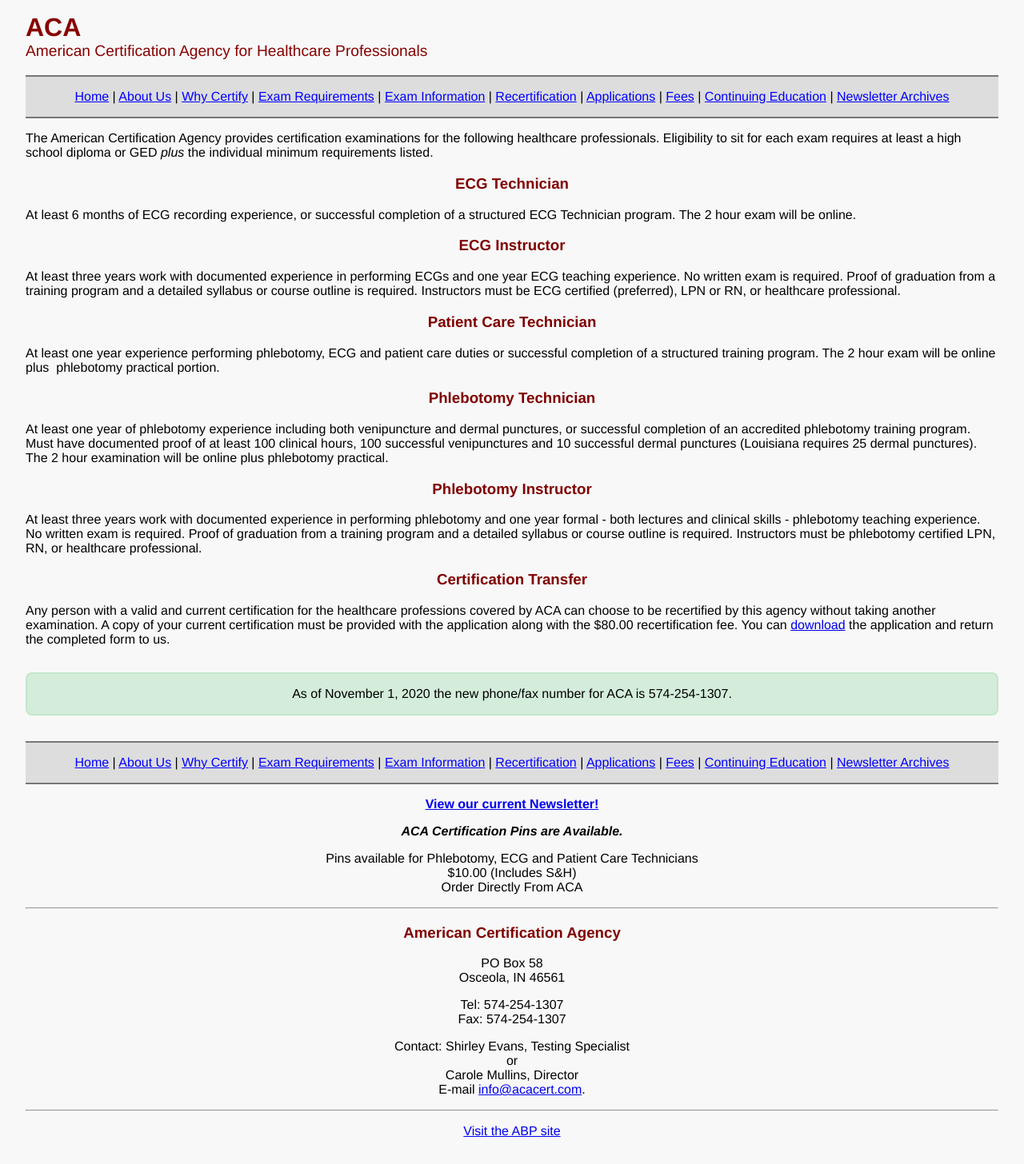
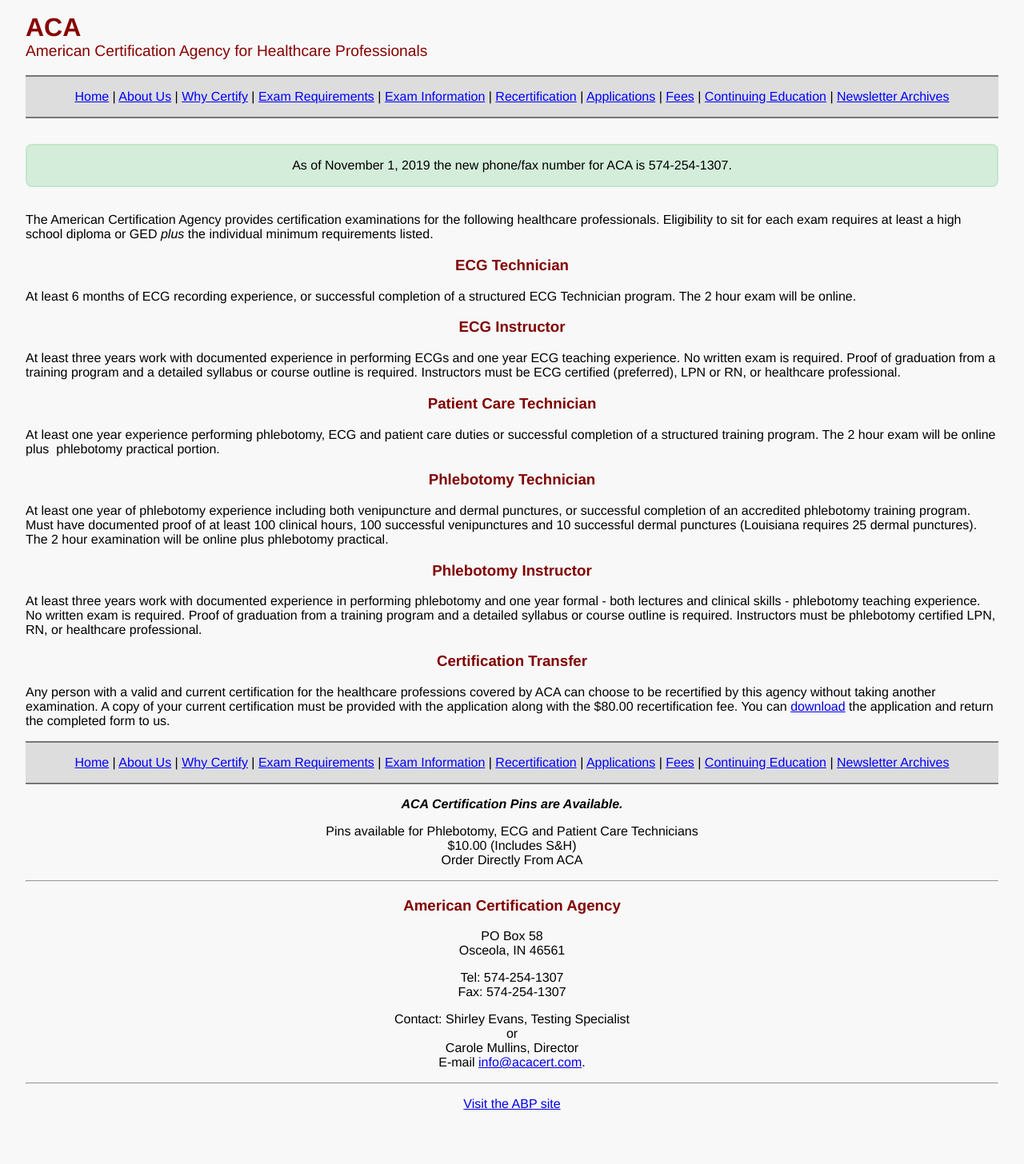
Before and after one commit to erunyon/acacert.com, a Jekyll site: the page built from index.html, in a window 1280 px wide. Shown: the whole page at 80% size. Built offline with Jekyll 4.4.1, drawn with Linux system fonts in a browser that asks for light colours; after the commit the page ends 1422 px from its top, so only the background shows below that.

Commit message:
Move phone notice to top of homepage; Remove newsletter link

```diff
--- a/_layouts/default.html
+++ b/_layouts/default.html
@@ -39,7 +39,6 @@
 </nav>
 
 <footer>
-  <p><strong><a href="/files/newsletter/acareer-winter-2019.pdf" target="_blank">View our current Newsletter!</a></strong></p>
   <p><strong><i>ACA Certification Pins are Available.</i></strong></p>
   <p>Pins available for Phlebotomy, ECG and Patient Care Technicians<br> $10.00 (Includes S&amp;H)<br> Order Directly From ACA</p>
 
--- a/index.html
+++ b/index.html
@@ -2,6 +2,7 @@
 layout: default
 title: "Home"
 ---
+<p class="notice">As of November 1, 2019 the new phone/fax number for ACA is 574-254-1307.</p>
 
 <p>The American Certification Agency provides certification examinations for the following healthcare professionals. Eligibility to sit for each exam requires at least a high school diploma or GED <em>plus</em> the individual minimum requirements listed.</p>
 
@@ -28,5 +29,3 @@
 <h3><a name="CERT_WAV">Certification Transfer</a></h3>
 
 <p>Any person with a valid and current certification for the healthcare professions covered by ACA can choose to be recertified by this agency without taking another examination. A copy of your current certification must be provided with the application along with the $80.00 recertification fee. You can <a href="/files/certification-transfer-application.pdf" target="_blank">download</a> the application and return the completed form to us. </p>
-
-<p class="notice">As of November 1, 2020 the new phone/fax number for ACA is 574-254-1307.</p>
```
Also changed, not shown: Gemfile.lock.
